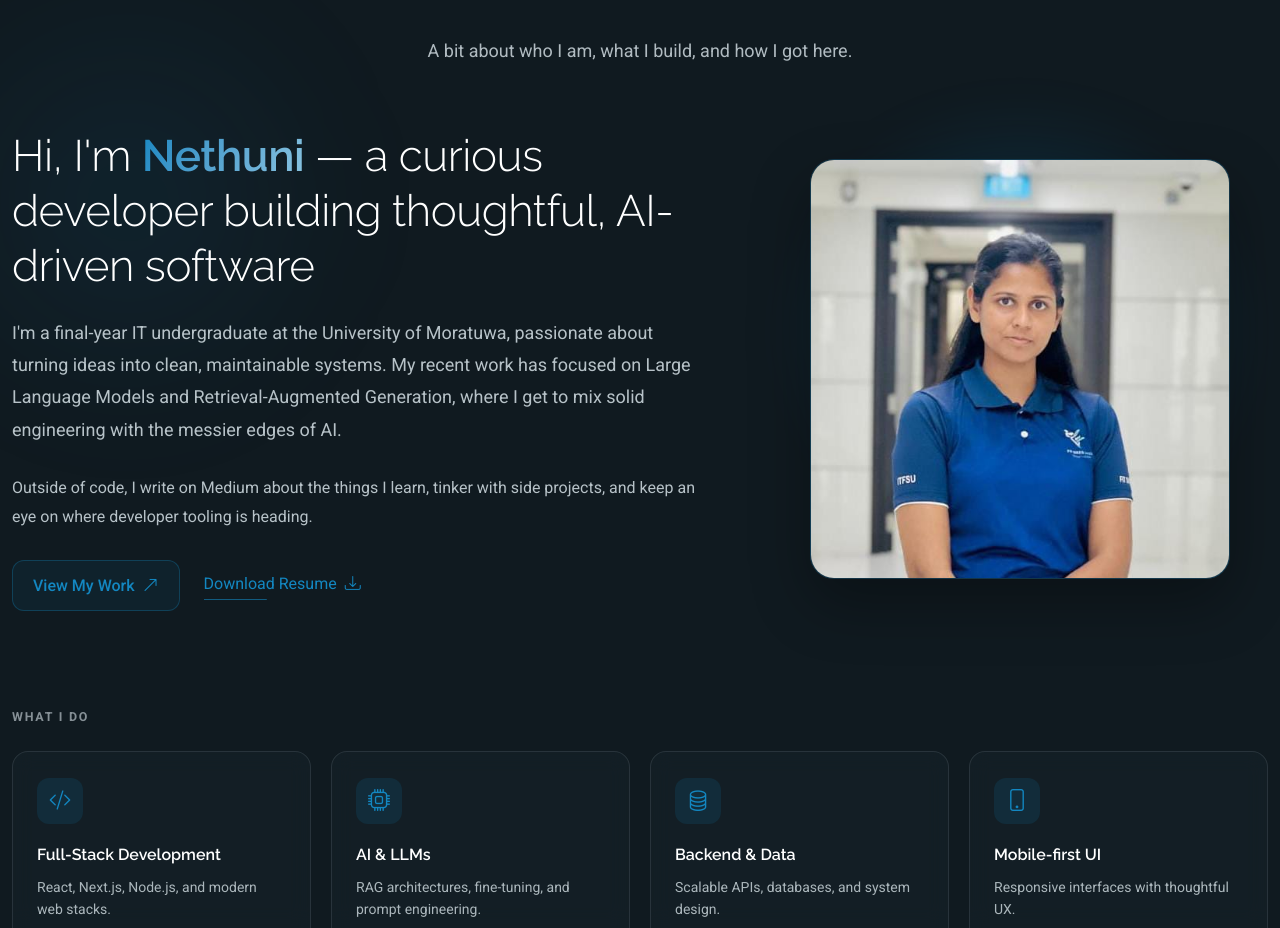
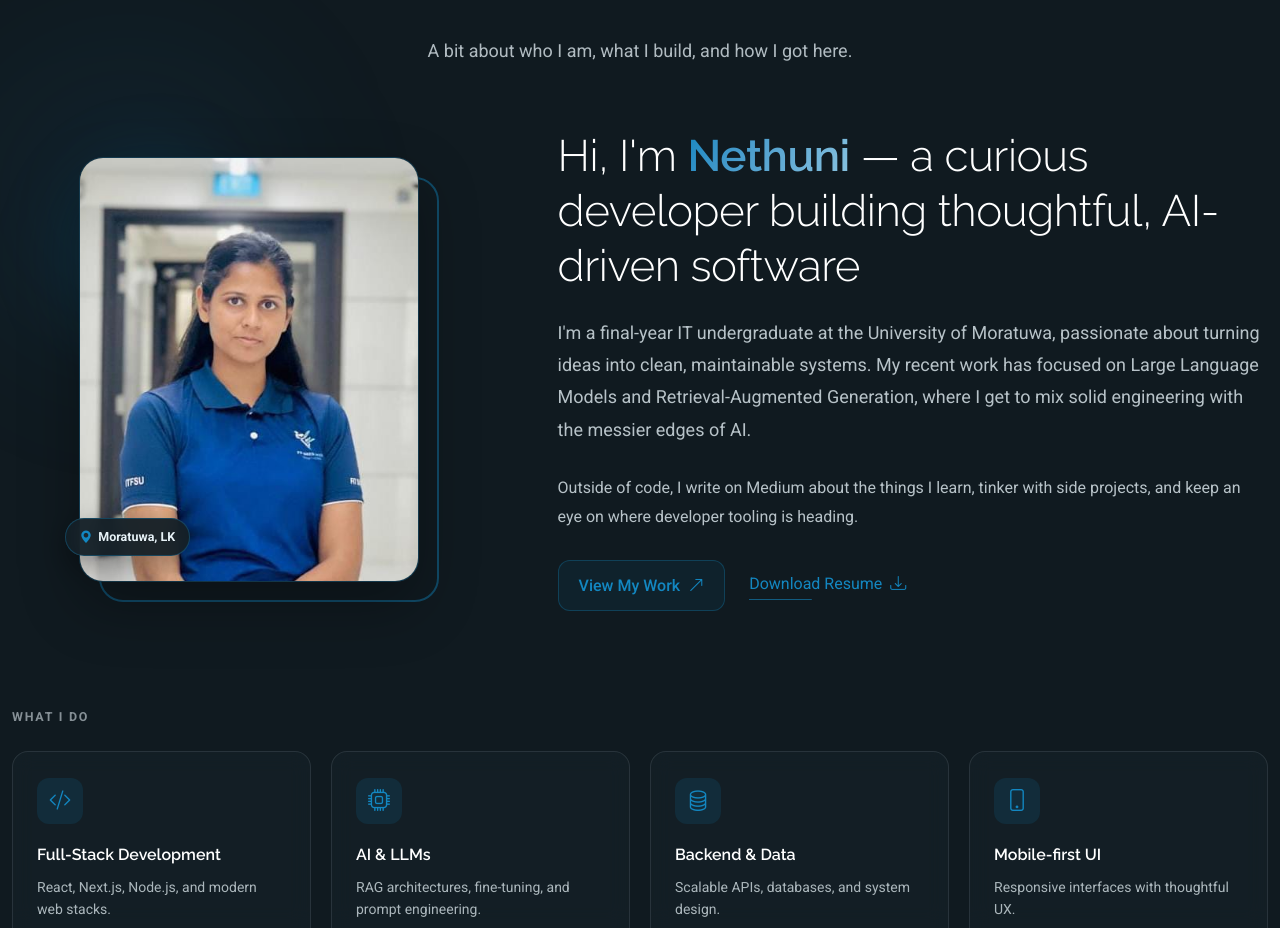
Before and after one commit to nethunirajapakse/nethuni-rajapakse-portfolio, a Next.js app: page / in a window 1280 px wide. Shown: the part 921-1849 px from the top of the page. Built offline with nearby package versions, Linux system fonts and the light colour scheme.

Commit message:
update about

```diff
--- a/app/components/About.module.css
+++ b/app/components/About.module.css
@@ -1,12 +1,10 @@
 /* ============================================================
-   About — matched to Hero aesthetic
+   About — distinct from Hero (photo left, portrait, framed)
    ============================================================ */
-
 .about {
   position: relative;
   overflow: hidden;
 }
-
 /* Ambient glow, subtle so it doesn't fight the content */
 .about::before {
   content: "";
@@ -27,46 +25,53 @@
   pointer-events: none;
   z-index: 0;
 }
-
 .about > :global(.container) {
   position: relative;
   z-index: 1;
 }
-
 /* Shared staggered entrance — only fires once the section scrolls into
    view (parent gets .inView). Delay set inline via --delay. */
 .reveal {
   opacity: 0;
 }
-
 .inView .reveal {
   animation: aboutReveal 0.7s cubic-bezier(0.22, 1, 0.36, 1) var(--delay, 0s)
     forwards;
 }
 
-/* ---------------- Intro row ---------------- */
-
+/* ---------------- Intro row ----------------
+   Narrower photo column on the LEFT, wider text on the right —
+   a different balance + orientation from Hero's split. */
 .introRow {
   display: grid;
-  grid-template-columns: 1.4fr 1fr;
-  gap: 4rem;
+  grid-template-columns: 0.8fr 1.2fr;
+  gap: 4.5rem;
   align-items: center;
   margin-bottom: var(--section-gap);
 }
-
 @media (max-width: 992px) {
   .introRow {
     grid-template-columns: 1fr;
     gap: 3rem;
   }
 }
-
+/* Desktop: place photo on the left, text on the right, while keeping
+   text first in the DOM so it reads first when stacked on mobile. */
+@media (min-width: 993px) {
+  .profileFigure {
+    grid-column: 1;
+    grid-row: 1;
+  }
+  .introContent {
+    grid-column: 2;
+    grid-row: 1;
+  }
+}
 .introContent {
   display: flex;
   flex-direction: column;
   align-items: flex-start;
 }
-
 .eyebrow {
   display: inline-flex;
   align-items: center;
@@ -83,7 +88,6 @@
   border: 1px solid color-mix(in srgb, var(--accent-color), transparent 78%);
   backdrop-filter: blur(8px);
 }
-
 .headline {
   font-family: var(--heading-font);
   font-weight: 300;
@@ -93,7 +97,6 @@
   margin: 0 0 1.5rem 0;
   color: var(--heading-color);
 }
-
 .name {
   font-weight: 600;
   background: linear-gradient(
@@ -105,27 +108,23 @@
   background-clip: text;
   -webkit-text-fill-color: transparent;
 }
-
 .lead {
   font-size: 18px;
   line-height: 1.8;
   color: color-mix(in srgb, var(--default-color), transparent 10%);
   margin: 0 0 1.5rem 0;
 }
-
 .introContent > p {
   line-height: 1.8;
   margin: 0 0 1.75rem 0;
   color: color-mix(in srgb, var(--default-color), transparent 22%);
 }
-
 .ctaGroup {
   display: flex;
   gap: 1.5rem;
   align-items: center;
   flex-wrap: wrap;
 }
-
 .btnGhost {
   display: inline-flex;
   align-items: center;
@@ -139,7 +138,6 @@
   transition: transform 0.3s ease, color 0.3s ease, background 0.3s ease,
     border-color 0.3s ease, box-shadow 0.3s ease;
 }
-
 .btnGhost:hover {
   color: var(--contrast-color);
   background: var(--accent-color);
@@ -148,7 +146,6 @@
   box-shadow: 0 12px 28px
     color-mix(in srgb, var(--accent-color), transparent 65%);
 }
-
 .linkUnderline {
   display: inline-flex;
   align-items: center;
@@ -158,7 +155,6 @@
   padding-bottom: 4px;
   transition: color 0.3s ease;
 }
-
 .linkUnderline::after {
   content: "";
   position: absolute;
@@ -171,38 +167,62 @@
   transform-origin: left;
   transition: transform 0.3s ease;
 }
-
 .linkUnderline:hover::after {
   transform: scaleX(1);
 }
 
-/* ---------------- Profile figure ---------------- */
-
+/* ---------------- Profile figure (reworked) ----------------
+   Portrait crop + an offset accent frame behind the photo for an
+   editorial feel, plus a floating location badge. */
 .profileFigure {
   display: flex;
   justify-content: center;
 }
-
 .profileWrapper {
   position: relative;
-  width: 88%;
-  max-width: 420px;
-  aspect-ratio: 1 / 1;
+  width: 100%;
+  max-width: 340px;
+  aspect-ratio: 4 / 5;
 }
-
+/* Offset outline frame sitting behind + down-right of the photo */
+.profileWrapper::before {
+  content: "";
+  position: absolute;
+  inset: 0;
+  border-radius: var(--radius-lg);
+  border: 2px solid color-mix(in srgb, var(--accent-color), transparent 55%);
+  transform: translate(20px, 20px);
+  z-index: 0;
+  transition: transform 0.4s ease;
+}
+.profileWrapper:hover::before {
+  transform: translate(12px, 12px);
+}
+@media (max-width: 576px) {
+  .profileWrapper {
+    max-width: 300px;
+  }
+  .profileWrapper::before {
+    transform: translate(12px, 12px);
+  }
+}
+/* Soft glow, nudged to the top-left so it doesn't read like Hero's
+   centered halo */
 .profileGlow {
   position: absolute;
-  inset: -8%;
+  top: -12%;
+  left: -12%;
+  width: 70%;
+  height: 70%;
   border-radius: 50%;
   background: radial-gradient(
-    circle at 50% 40%,
+    circle at 50% 50%,
     color-mix(in srgb, var(--accent-color), transparent 72%) 0%,
     transparent 65%
   );
-  filter: blur(28px);
+  filter: blur(30px);
   z-index: 0;
 }
-
 .profilePhoto {
   position: relative;
   z-index: 1;
@@ -219,26 +239,39 @@
   box-shadow: 0 24px 60px rgba(0, 0, 0, 0.32);
   transition: transform 0.4s ease;
 }
-
 .profilePhoto:hover {
   transform: translateY(-6px);
 }
-
 .profilePhoto img {
   width: 100%;
   height: 100%;
   object-fit: cover;
   display: block;
 }
-
-@media (max-width: 576px) {
-  .profileWrapper {
-    width: 100%;
-  }
+/* Floating location badge over the bottom-left of the photo */
+.profileBadge {
+  position: absolute;
+  z-index: 2;
+  left: -14px;
+  bottom: 26px;
+  display: inline-flex;
+  align-items: center;
+  gap: 6px;
+  padding: 8px 14px;
+  border-radius: var(--radius-pill);
+  font-size: 0.78rem;
+  font-weight: 600;
+  color: var(--default-color);
+  background: color-mix(in srgb, var(--surface-color), transparent 5%);
+  border: 1px solid color-mix(in srgb, var(--accent-color), transparent 65%);
+  box-shadow: 0 10px 28px rgba(0, 0, 0, 0.3);
+  backdrop-filter: blur(10px);
+}
+.profileBadge i {
+  color: var(--accent-color);
 }
 
 /* ---------------- Group heading ---------------- */
-
 .groupLabel {
   font-size: 0.78rem;
   font-weight: 600;
@@ -247,31 +280,25 @@
   color: color-mix(in srgb, var(--default-color), transparent 45%);
   margin: 0 0 1.5rem 0;
 }
-
 /* ---------------- Skills grid ---------------- */
-
 .skillsBlock {
   margin-bottom: var(--section-gap);
 }
-
 .skillsGrid {
   display: grid;
   grid-template-columns: repeat(4, 1fr);
   gap: 1.25rem;
 }
-
 @media (max-width: 992px) {
   .skillsGrid {
     grid-template-columns: repeat(2, 1fr);
   }
 }
-
 @media (max-width: 576px) {
   .skillsGrid {
     grid-template-columns: 1fr;
   }
 }
-
 .skillItem {
   padding: 26px 24px;
   border-radius: var(--radius);
@@ -281,7 +308,6 @@
   backdrop-filter: blur(10px);
   transition: transform 0.3s ease, border-color 0.3s ease, box-shadow 0.3s ease;
 }
-
 .iconWrap {
   display: inline-flex;
   align-items: center;
@@ -292,45 +318,37 @@
   margin-bottom: 18px;
   background: color-mix(in srgb, var(--accent-color), transparent 86%);
 }
-
 .iconWrap i {
   font-size: 22px;
   color: var(--accent-color);
 }
-
 .skillItem h3 {
   font-size: 16px;
   margin: 0 0 8px;
   font-weight: 600;
   color: var(--heading-color);
 }
-
 .skillItem p {
   margin: 0;
   font-size: 14px;
   line-height: 1.6;
   color: color-mix(in srgb, var(--default-color), transparent 28%);
 }
-
 .skillItem:hover {
   transform: translateY(-5px);
   border-color: color-mix(in srgb, var(--accent-color), transparent 55%);
   box-shadow: 0 16px 40px rgba(0, 0, 0, 0.28);
 }
-
 /* ---------------- Timeline ---------------- */
-
 .timelineBlock {
   margin-bottom: var(--section-gap);
 }
-
 .timelineGrid {
   position: relative;
   display: grid;
   grid-template-columns: repeat(4, 1fr);
   gap: 1.5rem;
 }
-
 /* Connector line only on the full desktop layout */
 @media (min-width: 993px) {
   .timelineGrid::before {
@@ -349,26 +367,22 @@
     z-index: 0;
   }
 }
-
 @media (max-width: 992px) {
   .timelineGrid {
     grid-template-columns: repeat(2, 1fr);
     gap: 2rem 1.5rem;
   }
 }
-
 @media (max-width: 576px) {
   .timelineGrid {
     grid-template-columns: 1fr;
   }
 }
-
 .timelineItem {
   position: relative;
   z-index: 1;
   padding-top: 26px;
 }
-
 .dot {
   position: absolute;
   left: 0;
@@ -380,7 +394,6 @@
   box-shadow: 0 0 0 5px
     color-mix(in srgb, var(--accent-color), transparent 82%);
 }
-
 .timelineItem time {
   display: inline-block;
   font-size: 12px;
@@ -390,23 +403,19 @@
   color: var(--accent-color);
   margin-bottom: 8px;
 }
-
 .timelineItem h4 {
   font-size: 17px;
   font-weight: 500;
   margin: 0 0 8px;
   color: var(--heading-color);
 }
-
 .timelineItem p {
   font-size: 14px;
   line-height: 1.6;
   color: color-mix(in srgb, var(--default-color), transparent 28%);
   margin: 0;
 }
-
 /* ---------------- Quote ---------------- */
-
 .personalQuote {
   position: relative;
   padding: 0 1rem;
@@ -414,7 +423,6 @@
   text-align: center;
   border: none;
 }
-
 .personalQuote::before {
   content: "\201C";
   display: block;
@@ -424,7 +432,6 @@
   margin-bottom: 1rem;
   color: color-mix(in srgb, var(--accent-color), transparent 55%);
 }
-
 .personalQuote p {
   font-family: var(--heading-font);
   font-weight: 300;
@@ -434,46 +441,7 @@
   margin: 0 auto;
   max-width: 760px;
 }
-
-/* ---------------- Fact pills ---------------- */
-
-.factsGrid {
-  display: flex;
-  flex-wrap: wrap;
-  gap: 12px;
-  justify-content: center;
-}
-
-.factPill {
-  display: inline-flex;
-  align-items: center;
-  gap: 10px;
-  padding: 10px 18px;
-  border-radius: var(--radius-pill);
-  border: 1px solid color-mix(in srgb, var(--accent-color), transparent 80%);
-  background: color-mix(in srgb, var(--surface-color), transparent 20%);
-  color: color-mix(in srgb, var(--default-color), transparent 10%);
-  backdrop-filter: blur(8px);
-  transition: transform 0.3s ease, border-color 0.3s ease, box-shadow 0.3s ease;
-}
-
-.factPill i {
-  color: var(--accent-color);
-}
-
-.factPill span {
-  font-size: 14px;
-}
-
-.factPill:hover {
-  transform: translateY(-3px);
-  border-color: color-mix(in srgb, var(--accent-color), transparent 55%);
-  box-shadow: 0 12px 28px
-    color-mix(in srgb, var(--accent-color), transparent 70%);
-}
-
 /* ---------------- Keyframes ---------------- */
-
 @keyframes aboutReveal {
   from {
     opacity: 0;
@@ -484,9 +452,7 @@
     transform: translateY(0);
   }
 }
-
 /* ---------------- Reduced motion ---------------- */
-
 @media (prefers-reduced-motion: reduce) {
   .reveal,
   .inView .reveal {
--- a/app/components/About.tsx
+++ b/app/components/About.tsx
@@ -1,7 +1,7 @@
 "use client";
 
 import styles from "./About.module.css";
-import { useInView } from  "../hooks/useInView";
+import { useInView } from "../hooks/useInView";
 
 const skills = [
   {
@@ -67,6 +67,21 @@ export default function About() {
 
         {/* Intro + Photo */}
         <div className={styles.introRow}>
+          <div
+            className={`${styles.reveal} ${styles.profileFigure}`}
+            style={{ "--delay": "0.25s" } as any}
+          >
+            <div className={styles.profileWrapper}>
+              <div className={styles.profileGlow} aria-hidden="true" />
+              <div className={styles.profilePhoto}>
+                <img src="/profile.jpg" alt="Nethuni Rajapakse" />
+              </div>
+              <span className={styles.profileBadge}>
+                <i className="bi bi-geo-alt-fill"></i> Moratuwa, LK
+              </span>
+            </div>
+          </div>
+
           <div className={styles.introContent}>
             <h2
               className={`${styles.reveal} ${styles.headline}`}
@@ -108,18 +123,6 @@ export default function About() {
               >
                 Download Resume <i className="bi bi-download"></i>
               </a>
-            </div>
-          </div>
-
-          <div
-            className={`${styles.reveal} ${styles.profileFigure}`}
-            style={{ "--delay": "0.25s" } as any}
-          >
-            <div className={styles.profileWrapper}>
-              <div className={styles.profileGlow} aria-hidden="true" />
-              <div className={styles.profilePhoto}>
-                <img src="/profile.jpg" alt="Nethuni Rajapakse" />
-              </div>
             </div>
           </div>
         </div>
```
